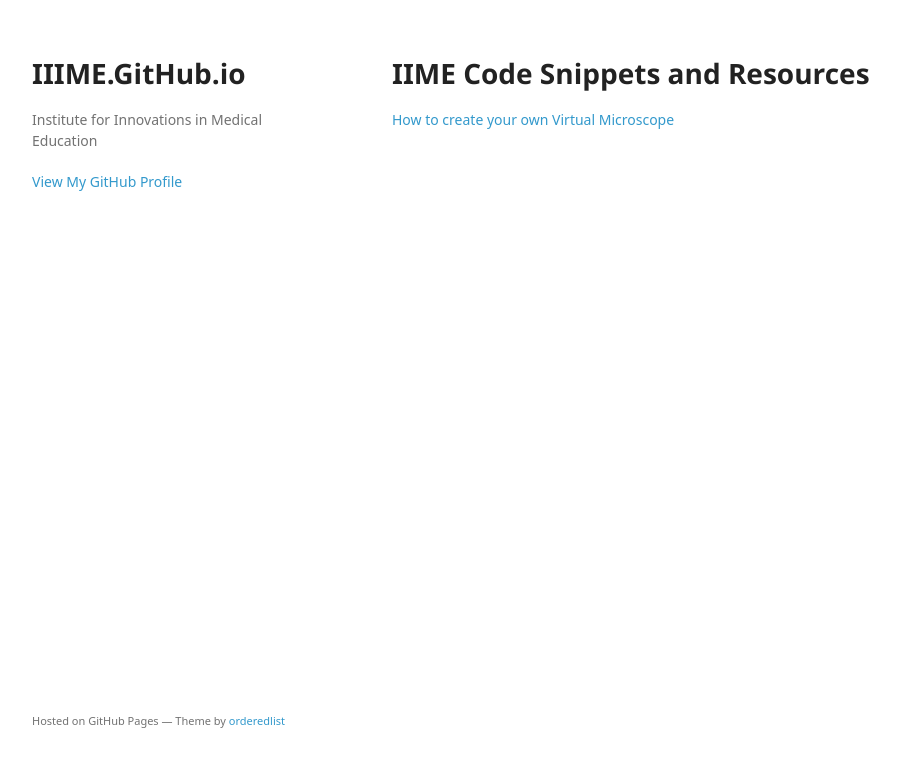
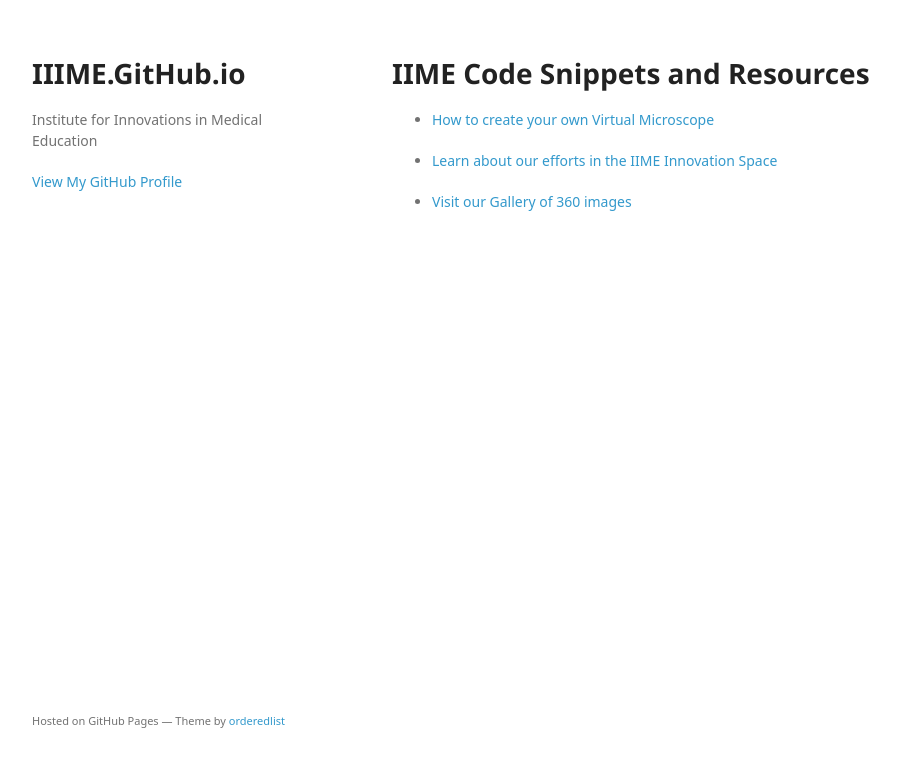
Before and after one commit to ghobot/iime.github.io, a plain HTML site: page index.html in a window 1280 px wide. Shown: the whole page, without its empty margins (178-1078 px from the left). Drawn offline with Linux system fonts and the light colour scheme; a web font is replaced by a local one.

Commit message:
Add more links to new projects
- added links to innovation space blog and 360 gallery
- made links a ul

```diff
--- a/index.html
+++ b/index.html
@@ -17,16 +17,17 @@
       <header>
         <h1>IIIME.GitHub.io</h1>
         <p>Institute for Innovations in Medical Education</p>
-
-
         <p class="view"><a href="https://github.com/iime">View My GitHub Profile</a></p>
 
       </header>
       <section>
         <h1>
-<a id="iime-code-snippets-and-resources" class="anchor" href="#iime-code-snippets-and-resources" aria-hidden="true"><span aria-hidden="true" class="octicon octicon-link"></span></a>IIME Code Snippets and Resources</h1>
-
-<p><a href="https://iime.github.io/virtualmicroscope/">How to create your own Virtual Microscope</a></p>
+        <a id="iime-code-snippets-and-resources" class="anchor" href="#iime-code-snippets-and-resources" aria-hidden="true"><span aria-hidden="true" class="octicon octicon-link"></span></a>IIME Code Snippets and Resources</h1>
+        <ul class="links">
+          <li><p><a href="https://iime.github.io/virtualmicroscope/">How to create your own Virtual Microscope</a></p></li>
+          <li><p><a href="https://ghobot.github.io/blog">Learn about our efforts in the IIME Innovation Space</a></p></li>
+          <li><p><a href="https://ghobot.github.io/blog/gallery">Visit our Gallery of 360 images</a></p></li>
+        </ul>
       </section>
       <footer>
         <p><small>Hosted on GitHub Pages &mdash; Theme by <a href="https://github.com/orderedlist">orderedlist</a></small></p>
```
